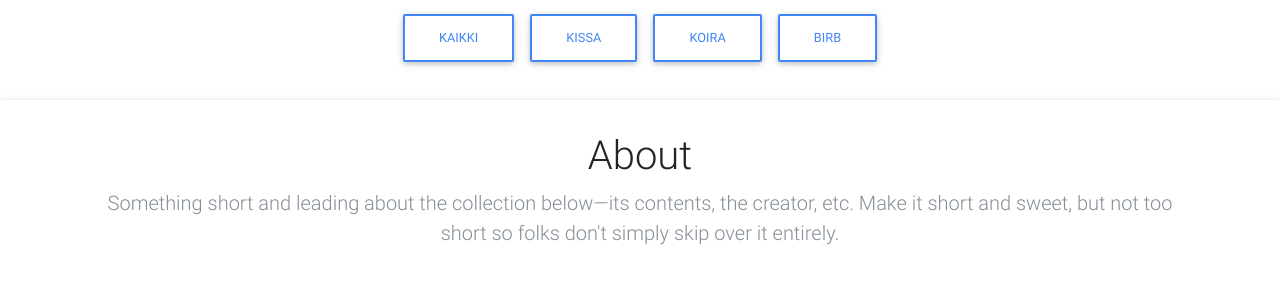
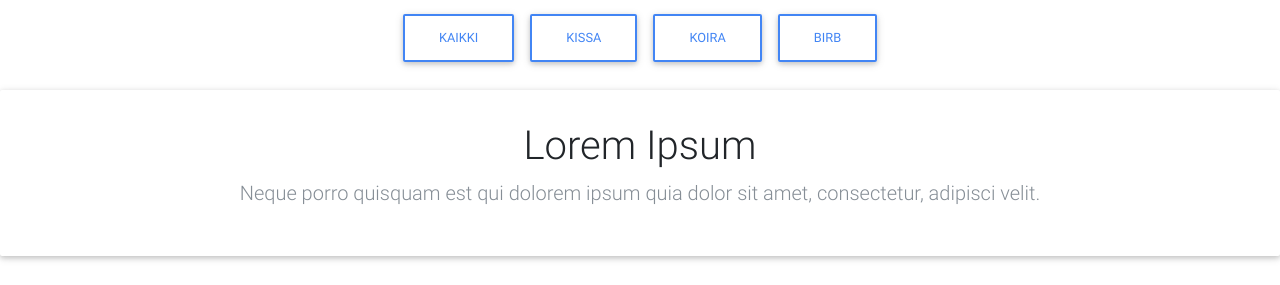
Before and after one commit to breeku/gallery, a plain HTML site: page index.html in a window 1280 px wide. Shown: the top 285 px of the page. Drawn offline with nearby package versions, Linux system fonts and the light colour scheme.

Commit message:
futher padding work, lorem ipsum

```diff
--- a/css/style.css
+++ b/css/style.css
@@ -1,5 +1,5 @@
 body {
-    padding-top: 100px;
+    padding-top: 90px;
     display: flex;
     display: -webkit-flex;
     flex-direction: column;
--- a/index.html
+++ b/index.html
@@ -34,8 +34,8 @@
 
 <section class="jumbotron text-center">
     <div class="container">
-      <h1 class="jumbotron-heading">About</h1>
-    <p class="lead text-muted">Something short and leading about the collection below—its contents, the creator, etc. Make it short and sweet, but not too short so folks don't simply skip over it entirely.</p>
+      <h1 class="jumbotron-heading">Lorem Ipsum</h1>
+    <p class="lead text-muted">Neque porro quisquam est qui dolorem ipsum quia dolor sit amet, consectetur, adipisci velit.</p>
     </div>
 </section>
 
```
